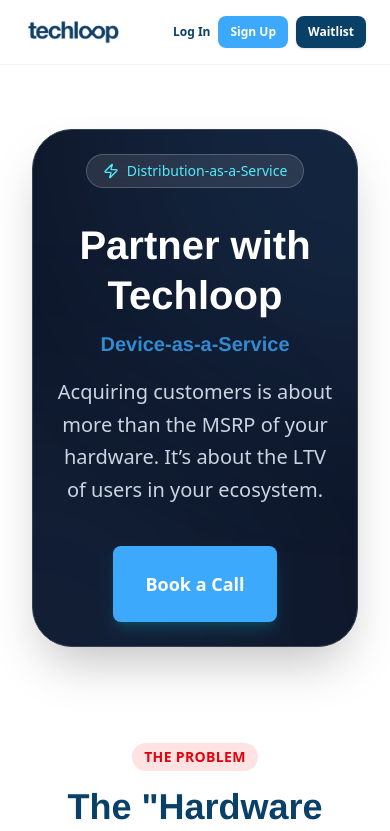
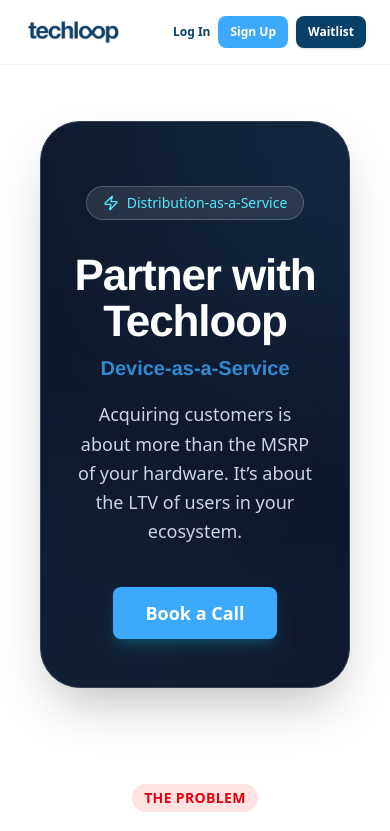
Before and after one commit to thinking-spot/techloop, a Next.js app: page /partners in a window 390 px wide. Shown: the top 831 px of the page. Built offline with nearby package versions, Linux system fonts and the light colour scheme.

Commit message:
heroes, help links, h1

```diff
--- a/src/app/help/page.tsx
+++ b/src/app/help/page.tsx
@@ -39,7 +39,7 @@ export default function HelpPage() {
                     <div className="absolute top-0 right-0 w-[500px] h-[500px] bg-[#3DA9FC]/5 blur-[100px] rounded-full pointer-events-none -translate-y-1/2 translate-x-1/2" />
 
                     <h1 className="relative mx-auto mb-6 font-display text-[44px] font-bold leading-[1.05] tracking-tight text-headline md:text-[64px]">
-                        How can we help?
+                        Techloop Help & Support
                     </h1>
                     <p className="relative mx-auto mb-10 text-[18px] md:text-[20px] text-paragraph max-w-2xl leading-relaxed">
                         Search for answers, browse guides, or get in touch. We&apos;re here for you.
--- a/src/app/partners/page.tsx
+++ b/src/app/partners/page.tsx
@@ -18,8 +18,8 @@ export default function PartnersPage() {
         <div className="bg-white min-h-screen pb-20">
 
             {/* Hero Section */}
-            <section className="relative px-4 pt-12 md:px-12 lg:pt-20">
-                <div className="mx-auto max-w-6xl rounded-[2.5rem] bg-[#0F172A] p-6 md:p-20 text-center border border-[#334155] shadow-2xl relative overflow-hidden text-white">
+            <section className="relative px-6 pt-10 md:px-12 lg:pt-20">
+                <div className="mx-auto max-w-5xl rounded-[2.5rem] bg-[#0F172A] p-8 pt-16 pb-12 md:p-20 text-center border border-[#334155] shadow-2xl relative overflow-hidden text-white">
                     {/* Background decorative blob */}
                     <div className="absolute top-0 right-0 w-[500px] h-[500px] bg-[#3DA9FC]/10 blur-[100px] rounded-full pointer-events-none -translate-y-1/2 translate-x-1/2" />
                     <div className="absolute bottom-0 left-0 w-[500px] h-[500px] bg-[#3DA9FC]/5 blur-[100px] rounded-full pointer-events-none translate-y-1/2 -translate-x-1/2" />
@@ -28,19 +28,19 @@ export default function PartnersPage() {
                         <Zap size={16} /> Distribution-as-a-Service
                     </div>
 
-                    <h1 className="relative mx-auto mb-2 font-display text-[40px] font-bold leading-tight md:text-[56px] max-w-4xl">
+                    <h1 className="relative mx-auto mb-2 font-display text-[44px] md:text-[64px] font-bold leading-[1.05] tracking-tight max-w-4xl">
                         Partner with Techloop
                     </h1>
                     <div className="relative mx-auto mb-6 font-display text-[20px] font-semibold leading-tight md:text-[56px] max-w-4xl">
                         <RotatingHeadline />
                     </div>
-                    <p className="relative mx-auto mb-10 text-[20px] md:text-[24px] text-slate-300 max-w-4xl leading-relaxed">
+                    <p className="relative mx-auto mb-10 text-[18px] md:text-[20px] text-slate-300 max-w-4xl leading-relaxed">
                         Acquiring customers is about more than the MSRP of your hardware. It’s about the LTV of users in your ecosystem.
                     </p>
 
                     <div className="relative flex flex-col sm:flex-row items-center justify-center gap-4">
                         <Link href="https://calendar.app.google/T6jpQJfSbEkuAxeo8">
-                            <Button size="lg" className="w-full sm:w-auto px-8 py-6 text-lg bg-[#3DA9FC] hover:bg-[#094067] border-0 text-white shadow-lg shadow-cyan-500/20">
+                            <Button size="md" className="w-full sm:w-auto px-8 text-lg bg-[#3DA9FC] hover:bg-[#094067] border-0 text-white shadow-lg shadow-cyan-500/20">
                                 Book a Call
                             </Button>
                         </Link>
--- a/src/app/pricing/page.tsx
+++ b/src/app/pricing/page.tsx
@@ -277,7 +277,7 @@ export default function PricingPage() {
 
                     <div className="text-center mt-12">
                         <p className="text-paragraph mb-4">Still have questions?</p>
-                        <Link href="/contact">
+                        <Link href="/help">
                             <Button variant="secondary">Help & Support</Button>
                         </Link>
                     </div>
--- a/src/components/layout/Sidebar.tsx
+++ b/src/components/layout/Sidebar.tsx
@@ -52,7 +52,7 @@ export default function Sidebar() {
                     <p className="text-xs text-paragraph mb-3">
                         Contact our support team 24/7. We&apos;re here to help.
                     </p>
-                    <Link href="/contact">
+                    <Link href="/help">
                         <button className="w-full bg-white border border-[#E2E8F0] text-headline text-xs font-semibold py-2 rounded-lg hover:bg-[#F1F5F9] transition-colors">
                             Contact Support
                         </button>
```
Also changed, not shown: 1 other file (tests, documents, lock files or other folders).
